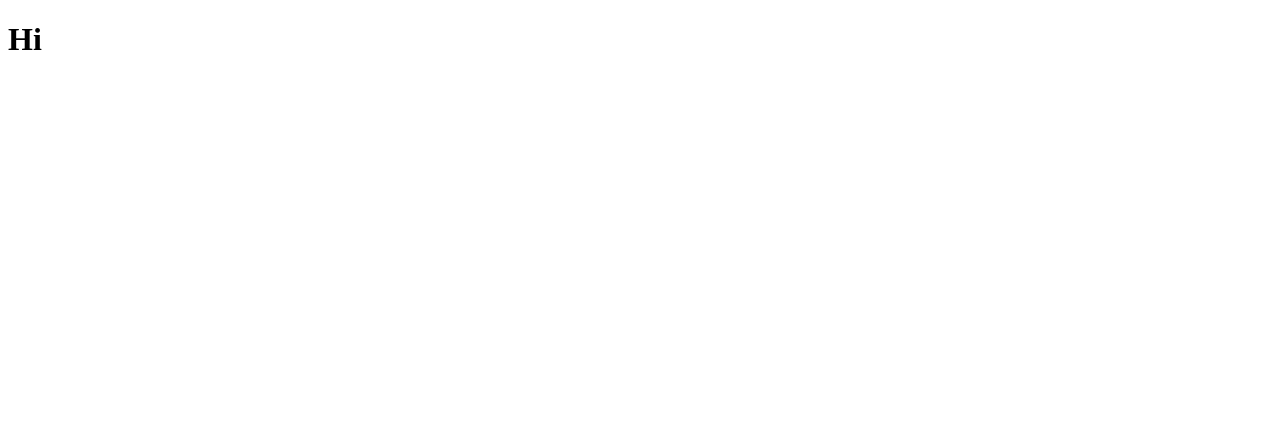
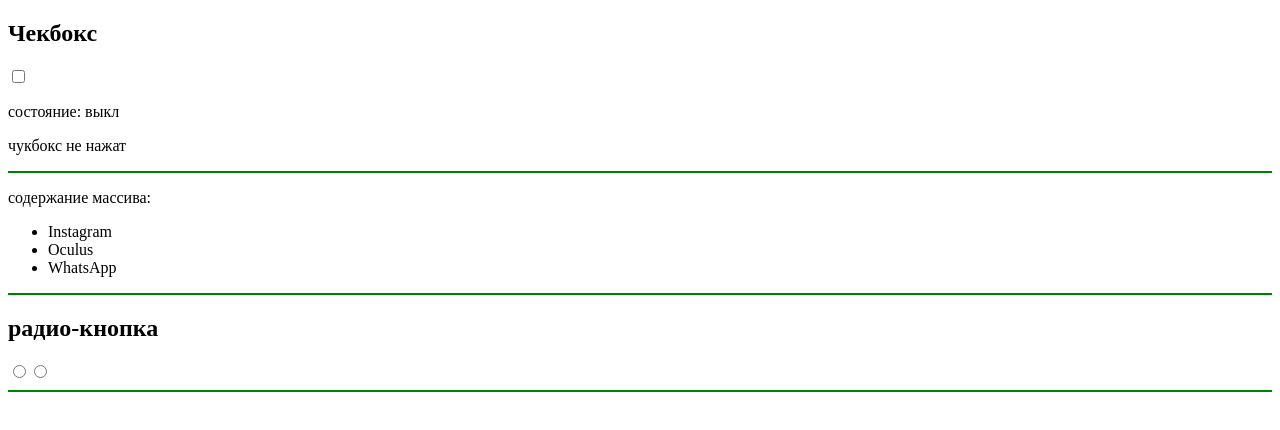
Before and after one commit to AlexYuhim/my-house, a React (Create React App) app: page / in a window 1280 px wide. Shown: the top 430 px of the page. Built offline with nearby package versions, Linux system fonts and the light colour scheme.

Commit message:
ДОБАВЛЕНЫ КОМПОНЕНТЫ CHEKBOX AND RADIOBUTTON

```diff
--- a/src/App.js
+++ b/src/App.js
@@ -1,9 +1,18 @@
-
+import Checkbox from './components/checkbox';
+import RadioButton from './components/radiobutton';
+import { ShoppingList } from './components/test';
 
 function App() {
   return (
     <div className="App">
-      <h1>Hi</h1>
+      <h2>Чекбокс </h2>
+      <Checkbox />
+      <hr color="green" />
+      <ShoppingList />
+      <hr color="green" />
+      <h2>радио-кнопка </h2>
+      <RadioButton />
+      <hr color="green" />
     </div>
   );
 }
--- /dev/null
+++ b/src/components/checkbox.jsx
@@ -0,0 +1,24 @@
+import React, { useState } from 'react';
+
+const Checkbox = () => {
+  const [checked, setChecked] = useState(false);
+  function handleChange() {
+    setChecked(!checked);
+  }
+  let messeg;
+  if (checked) {
+    messeg = <p>Вы нажали чукбокс</p>;
+  } else {
+    messeg = <p>чукбокс не нажат</p>;
+  }
+
+  return (
+    <div>
+      <input type="checkbox" checked={checked} onChange={handleChange} />
+      <p> состояние: {checked ? 'вкл' : 'выкл'} </p>
+      <div>{messeg}</div>
+    </div>
+  );
+};
+
+export default Checkbox;
--- /dev/null
+++ b/src/components/radiobutton.jsx
@@ -0,0 +1,31 @@
+import React, { useState } from 'react';
+
+const RadioButton = () => {
+  const [value, setValue] = useState();
+
+  const chengeValue = (event) => {
+    setValue(event.target.value);
+  };
+
+  return (
+    <div>
+      <input
+        type="radio"
+        name="radio"
+        value="1"
+        checked={value === '1' ? true : false}
+        onChange={chengeValue}
+      />
+
+      <input
+        type="radio"
+        name="radio"
+        value="2"
+        checked={value === '2' ? true : false}
+        onChange={chengeValue}
+      />
+    </div>
+  );
+};
+
+export default RadioButton;
--- /dev/null
+++ b/src/components/test.jsx
@@ -0,0 +1,15 @@
+import React from 'react';
+
+export const ShoppingList = () => {
+  const arr = ['Instagram', 'Oculus', 'WhatsApp'];
+  return (
+    <>
+      <p>содержание массива:</p>
+      <ul>
+        {arr.map((elem) => (
+          <li>{elem}</li>
+        ))}
+      </ul>
+    </>
+  );
+};
```
Also changed, not shown: 1 other file (tests, documents, lock files or other folders).
